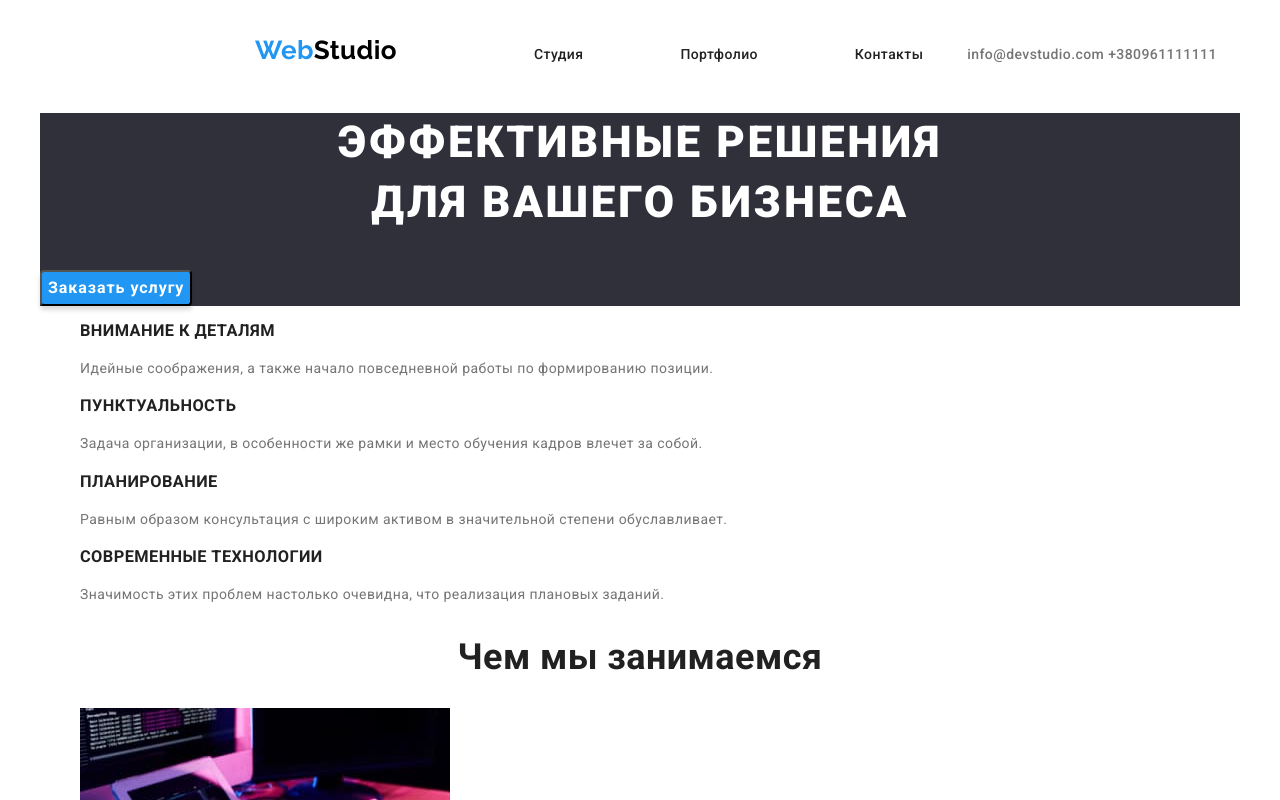
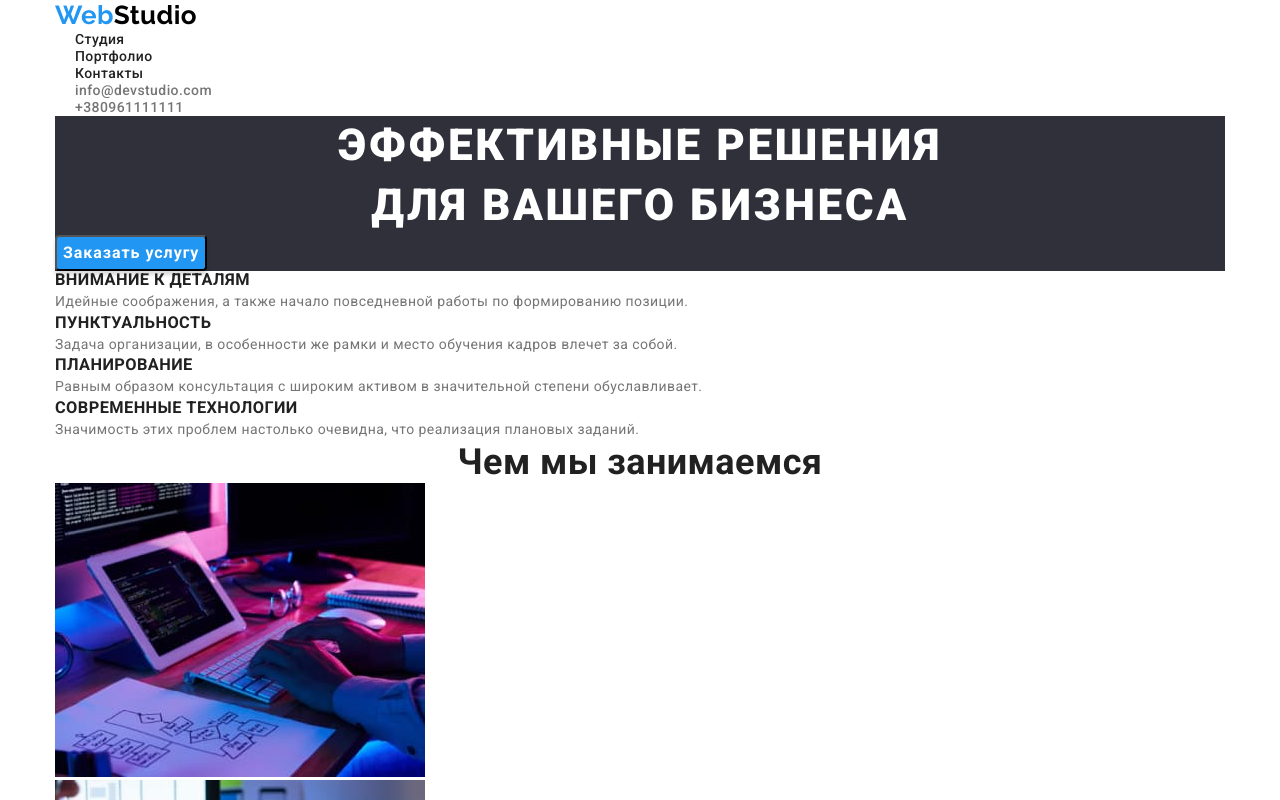
Before and after one commit to V3ugen/goit-markup-hw-03, a plain HTML site: page index.html in a window 1280 px wide. Shown: the top 800 px of the page. Drawn offline with nearby package versions, Linux system fonts and the light colour scheme.

Commit message:
добавил див

```diff
--- a/css/style.css
+++ b/css/style.css
@@ -13,8 +13,8 @@ h3,
 h4,
 ul,
 p {
-    /* margin: 0;
-    padding: 0; */
+    margin: 0;
+    padding: 0;
     list-style: none;
 }
 body {
@@ -33,11 +33,7 @@ a.logo {
     color: var(--logo-color);
     font-size: 26px;
     line-height: 1.19;
-    font-weight: 700;
-
-    margin-top: 25px;
-    margin-left: 215px;
-    display: inline-block
+    font-weight: 700
 }
 .logo-color {
     color: var(--hower-color);
@@ -55,11 +51,7 @@ a.logo {
     background-color: var(--bg-color);
 }
 /* ССЫЛКИ */
-.item{
-    display: inline-block;
-    margin-top: 32px;
-    margin-left: 93px;
-}
+
 .link:hover,
 .link:focus {
     color: var(--hower-color);
@@ -68,6 +60,7 @@ a.logo {
     color: var(--secondary-color);
     font-weight: 500;
     line-height: 1.14;
+    padding: 20px;
 }
 /* ССЫЛКА НА КАРТЫ В ФУТЕРЕ */
 .link.address {
@@ -85,33 +78,16 @@ a.logo {
     line-height: 1.14;
     color: var(--main-color);
 }
-.contacts{
-    display: inline-block;
-}
-.contacts-item{
-    display: inline-block;
-}
+
 /* КОНТАНТЫ ФУТЕР */
 .contacts.footer {
     font-style: normal;
     color: rgba(255, 255, 255, 0.6);
 }
-.logos{
-    margin-top: 25px;
-    margin-left: 215px;
-    display: inline-block
-
-
-}
 .page-header {
     text-decoration: none;
 }
-.site-nav{
-    display: inline-block;
-}
-.navigation{
-    display: inline-block;
-}
+
 /* ГЕРОЙ */
 .hero {
     color: var(--primary-bg-color);
@@ -165,10 +141,6 @@ a.logo {
     cursor: pointer;
 }
 /* НЕВИДИМЫЙ ТЕКСТ */
-.benefits.hide {
-    display: none;
-}
-
 .hide {
     position: absolute;
     width: 1px;
@@ -234,4 +206,6 @@ a.logo {
 max-width: 1200px;
 margin-left: auto;
 margin-right: auto;
+padding-left: 15px;
+padding-right: 15px;
 }
--- a/index.html
+++ b/index.html
@@ -22,13 +22,11 @@
     </head>
     <body>
         <!-- Хедер -->
-        <div class="conteiner">
-            <header class="page-header">
+        <header class="page-header">
+            <div class="conteiner">
                 <nav class="navigation">
                     <!-- навигация -->
-                    <a class="logo" href="./index.html"
-                        ><span class="logo-color">Web</span>Studio</a
-                    >
+                    <a class="logo" href="./index.html"> <span class="logo-color">Web</span>Studio</a>
                     <ul class="site-nav list">
                         <li class="item"><a class="link" href="./index.html">Студия</a></li>
                         <li class="item"><a class="link" href="./portfolio.html">Портфолио</a></li>
@@ -38,12 +36,14 @@
                 <!-- контактная информация -->
                 <ul class="contacts">
                     <li class="contacts-item">
-                        <a href="mailto:info@devstudio.com">info@devstudio.com</a>
+                        <a class="link" href="mailto:info@devstudio.com">info@devstudio.com</a>
                     </li>
-                    <li class="contacts-item"><a href="tel:+380961111111">+380961111111</a></li>
+                    <li class="contacts-item">
+                        <a class="link" href="tel:+380961111111">+380961111111</a>
+                    </li>
                 </ul>
-            </header>
-        </div>
+            </div>
+        </header>
         <main>
             <!--ЭФФЕКТИВНЫЕ РЕШЕНИЯ-->
             <div class="conteiner">
@@ -60,15 +60,15 @@
                         <li>
                             <h3 class="benefits-title">Внимание к деталям</h3>
                             <p class="benefits-text">
-                                Идейные соображения, а также начало повседневной работы по
-                                формированию позиции.
+                                Идейные соображения, а также начало повседневной работы по формированию
+                                позиции.
                             </p>
                         </li>
                         <li>
                             <h3 class="benefits-title">Пунктуальность</h3>
                             <p class="benefits-text">
-                                Задача организации, в особенности же рамки и место обучения кадров
-                                влечет за собой.
+                                Задача организации, в особенности же рамки и место обучения кадров влечет
+                                за собой.
                             </p>
                         </li>
                         <li>
```
Also changed, not shown: portfolio.html (+19 -7 lines), 1 other file.
